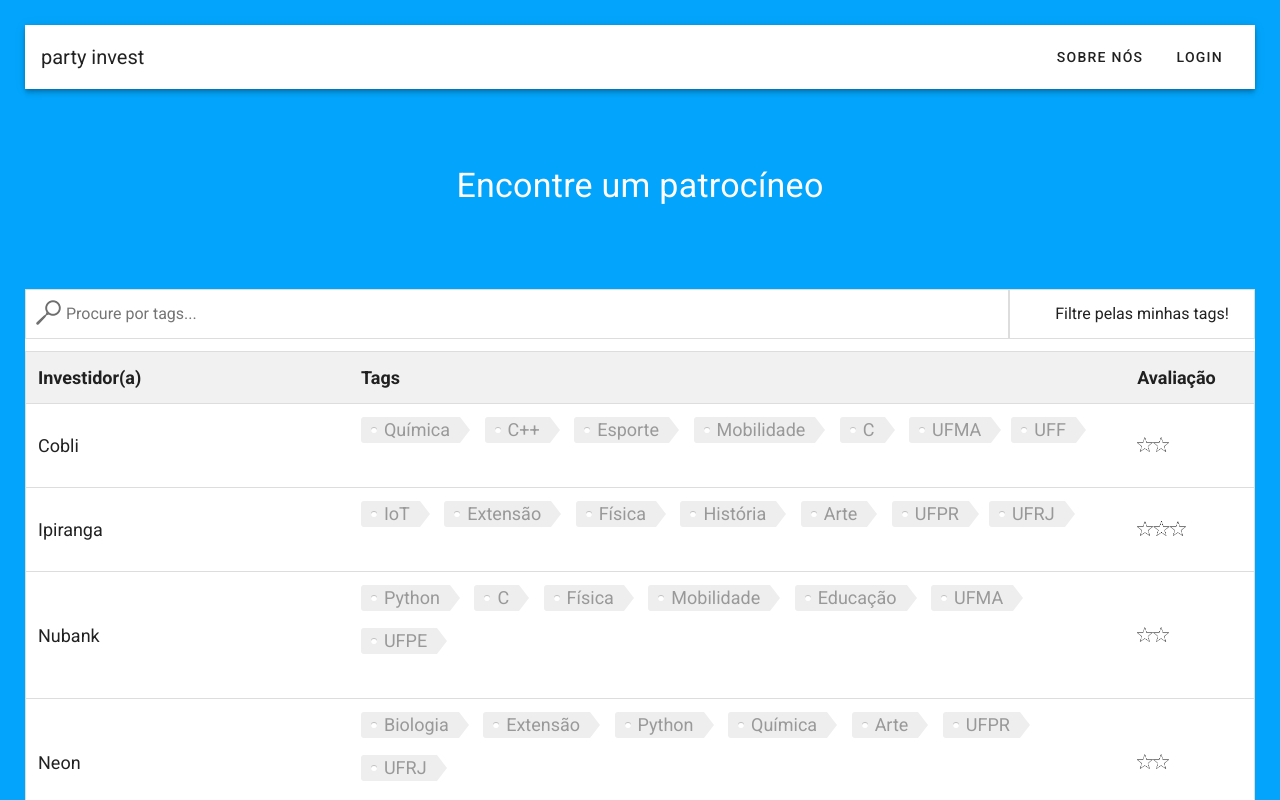
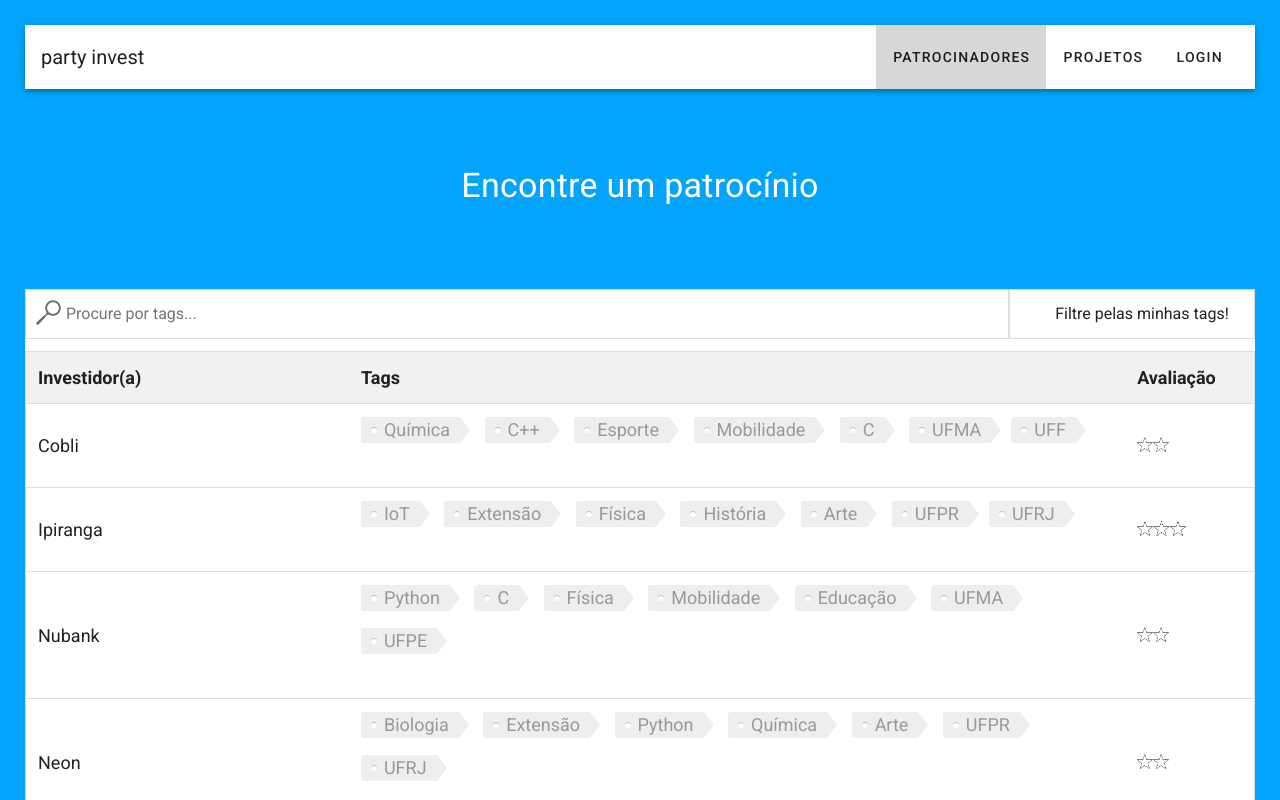
Before and after one commit to Ruhaker/party-invest, a Vue app: page /#/FindInvestor in a window 1280 px wide. Shown: the top 800 px of the page. Built offline with nearby package versions, Linux system fonts and the light colour scheme.

Commit message:
Fix 'patrocíneo'

```diff
--- a/src/components/FindInvestor.vue
+++ b/src/components/FindInvestor.vue
@@ -7,7 +7,7 @@
           <div class="v-parallax__content">
             <div class="layout white--text column align-center justify-center">
               <h1 class="white--text mb-2 display-1 text-center">
-              Encontre um patrocíneo
+              Encontre um patrocínio
               </h1>
             </div>
           </div>
--- a/src/components/NavBar.vue
+++ b/src/components/NavBar.vue
@@ -6,7 +6,8 @@
       <div class="flex-grow-1"></div>
 
       <v-toolbar-items>
-        <v-btn text>Sobre nós</v-btn>
+        <v-btn text to="/FindInvestor">Patrocinadores</v-btn>
+        <v-btn text to="/FindProject">Projetos</v-btn>
         <v-btn text to="/login" exact>Login</v-btn>
       </v-toolbar-items>
 
--- a/src/components/NavBarLogged.vue
+++ b/src/components/NavBarLogged.vue
@@ -6,7 +6,14 @@
       <div class="flex-grow-1"></div>
 
       <v-toolbar-items>
-        <v-text>Fernando Zhin</v-text>
+        <v-btn text to="/FindInvestor">Patrocinadores</v-btn>
+        <v-btn text to="/FindProject">Projetos</v-btn>
+        <div> cm-admin </div>
+        <template v-if="$vuetify.breakpoint.smAndUp">
+          <v-btn icon to="/">
+            <v-icon>mdi-logout</v-icon>
+          </v-btn>
+        </template>
       </v-toolbar-items>
 
     </v-toolbar>
--- a/src/components/Profile.vue
+++ b/src/components/Profile.vue
@@ -2,25 +2,9 @@
   <v-app>
     <v-content>
       <NavBarLogged />
-
-      <v-container class="white" bg fill-height grid-list-md text-xs-center>
-        <v-row no-gutters>
-          <v-col
-            v-for="n in 3"
-            :key="n"
-            cols="sm"
-          >
-            <v-card
-              class="pa-10"
-              outlined
-              tile
-            >
-              One of three columns
-            </v-card>
-          </v-col>
-        </v-row>
-      </v-container>
-
+        <center>
+          <img src="../assets/perfil.png">
+        </center>
     </v-content>
   </v-app>
 </template>
```
